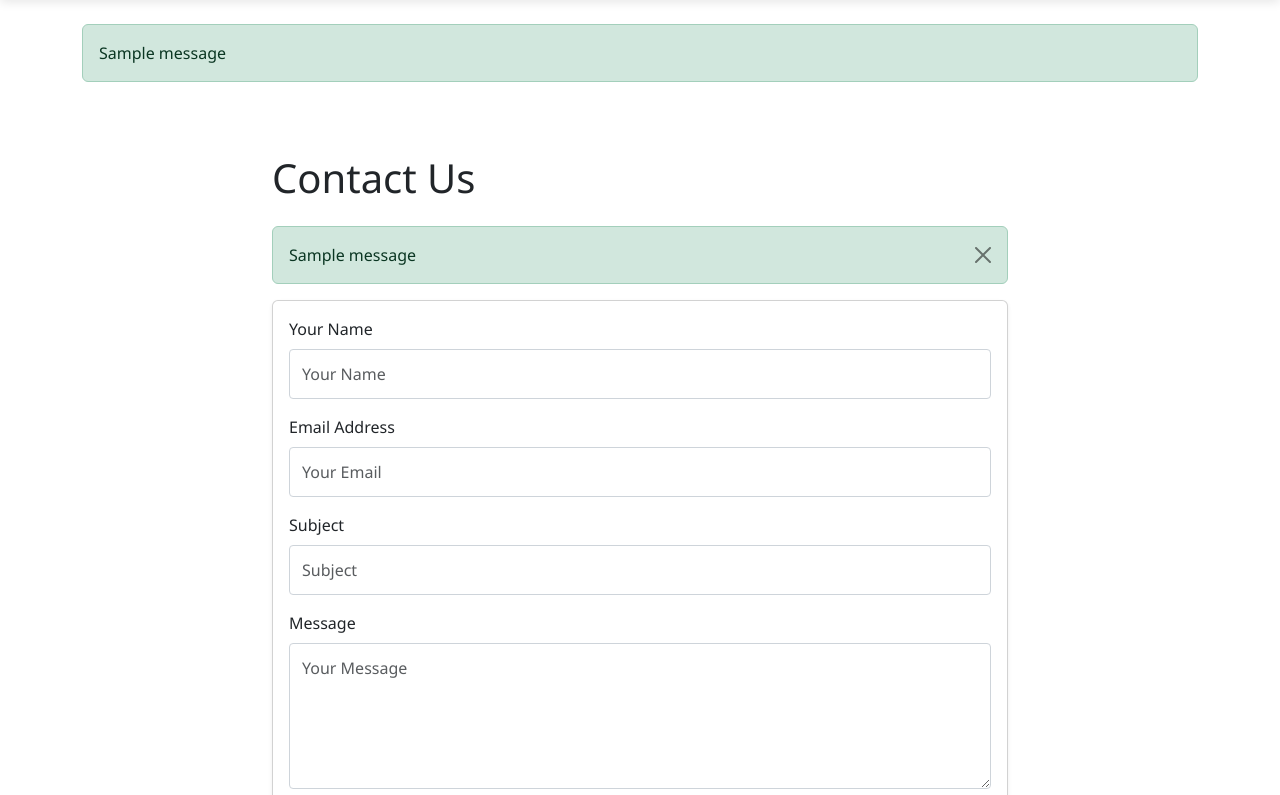
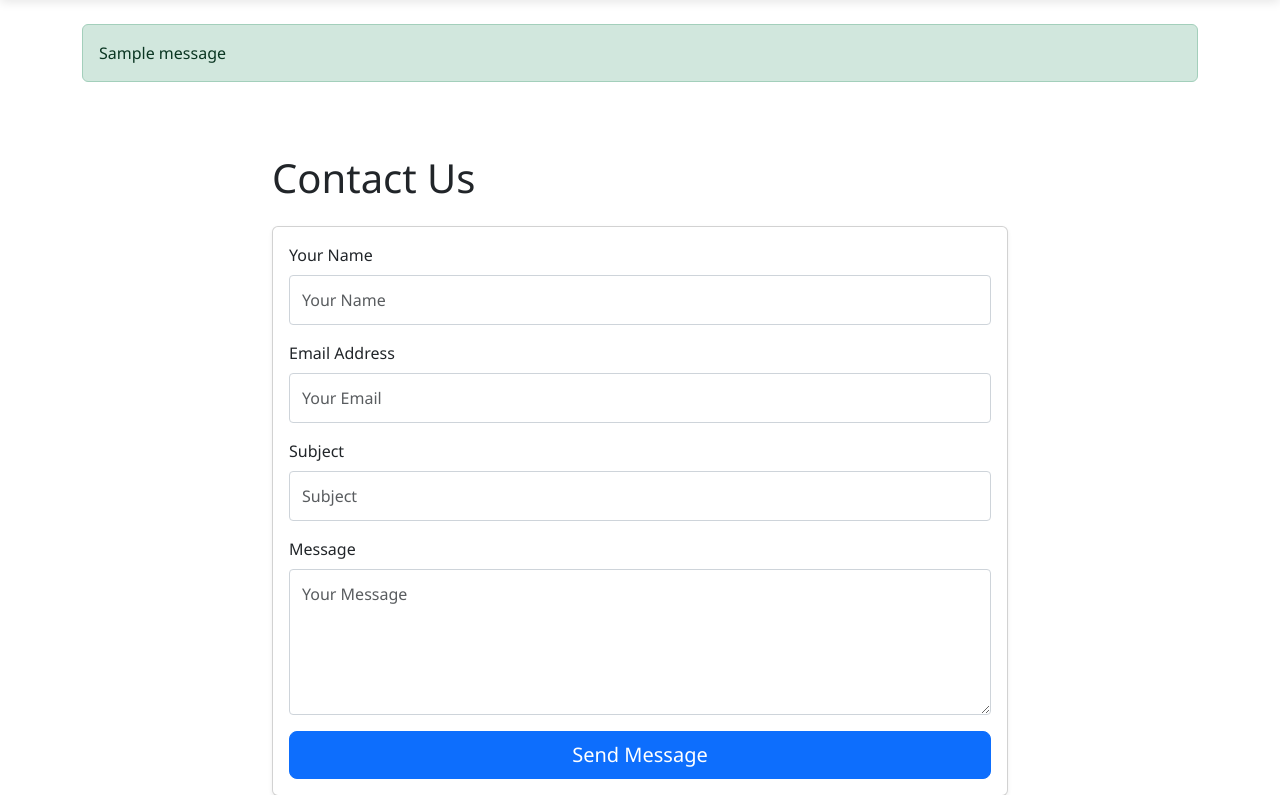
Before and after one commit to un-caught/eventhub-django, a Django app: page /contact/ in a window 1280 px wide. Shown: the part 69-864 px from the top of the page. Run offline with Django 5.2, Linux system fonts and the light colour scheme; one stand-in notice (Sample message) is shown.

Commit message:
Update contact.html

```diff
--- a/events/templates/footer/contact.html
+++ b/events/templates/footer/contact.html
@@ -8,16 +8,6 @@
     <div class="row justify-content-center">
         <div class="col-lg-8">
             <h1 class="mb-4">Contact Us</h1>
-
-            {% if messages %}
-                {% for message in messages %}
-                    <div class="alert alert-{{ message.tags }} alert-dismissible fade show" role="alert">
-                        {{ message }}
-                        <button type="button" class="btn-close" data-bs-dismiss="alert" aria-label="Close"></button>
-                    </div>
-                {% endfor %}
-            {% endif %}
-
             <div class="card shadow-sm">
                 <div class="card-body">
                     <form method="post" novalidate>
```
